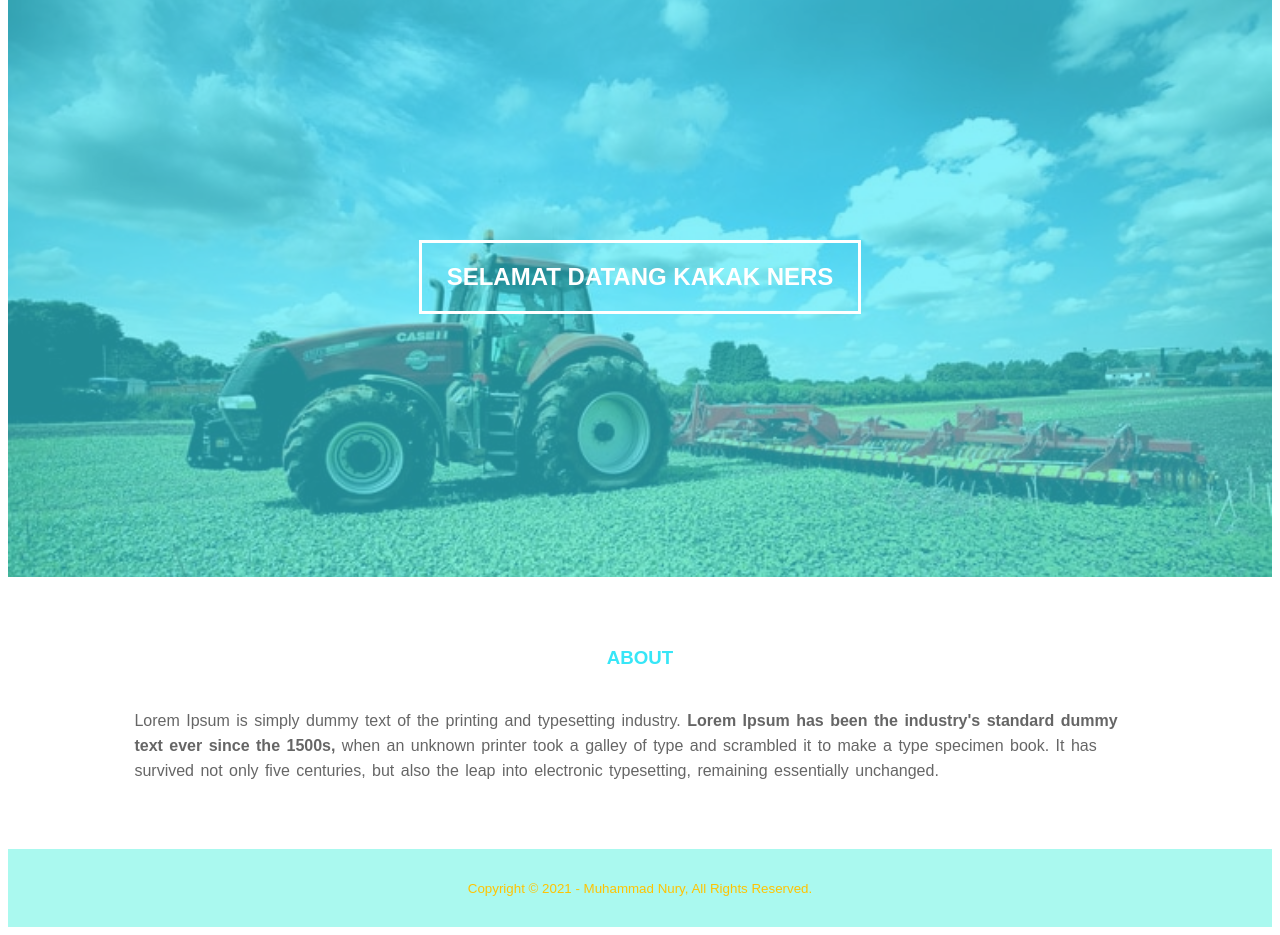
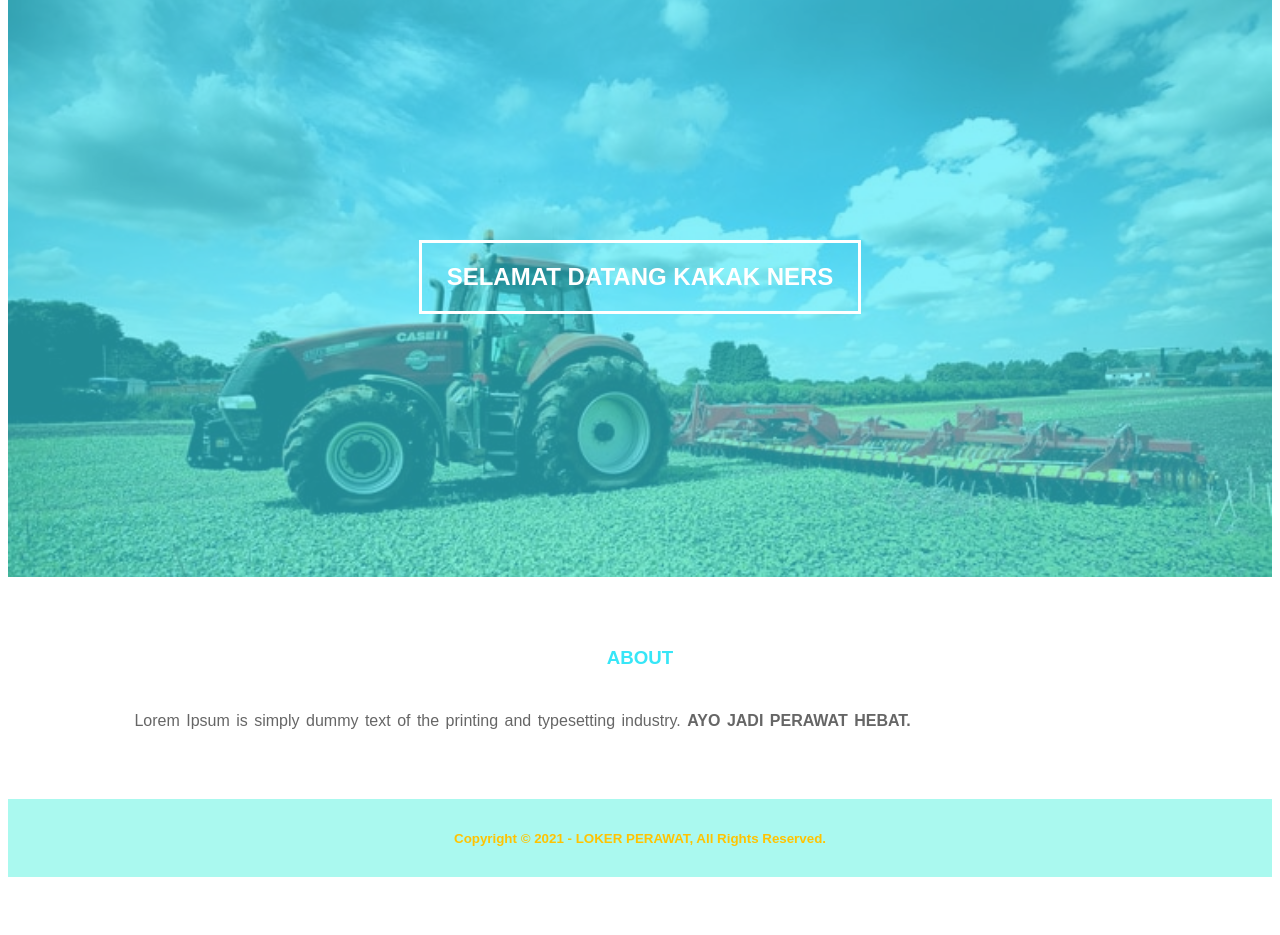
Before and after one commit to infolokerperawat2022/Halaman-depan, a plain HTML site: page index.html in a window 1280 px wide. Shown: the part 135-1070 px from the top of the page. After the commit the page ends 1020 px from the top, so only its background shows below. Drawn offline with Linux system fonts and the light colour scheme; files that its build step writes are made by us from their sources; files whose address does not match are found by name.

Commit message:
index.html

```diff
--- a/index.html
+++ b/index.html
@@ -39,14 +39,14 @@
 	<section class="about">
 		<div class="container">
 			<h3>ABOUT</h3>
-			<p>Lorem Ipsum is simply dummy text of the printing and typesetting industry. <strong>Lorem Ipsum has been the industry's standard dummy text ever since the 1500s,</strong> when an unknown printer took a galley of type and scrambled it to make a type specimen book. It has survived not only five centuries, but also the leap into electronic typesetting, remaining essentially unchanged.</p>
+			<p>Lorem Ipsum is simply dummy text of the printing and typesetting industry. <strong>AYO JADI PERAWAT HEBAT.</p>
 		</div>
 	</section>
 
 	<!-- footer -->
 	<footer>
 		<div class="container">
-			<small> Copyright &copy; 2021 - Muhammad Nury, All Rights Reserved.</small>
+			<small> Copyright &copy; 2021 - LOKER PERAWAT, All Rights Reserved.</small>
 		</div>
 	</footer>
 </body>
```
